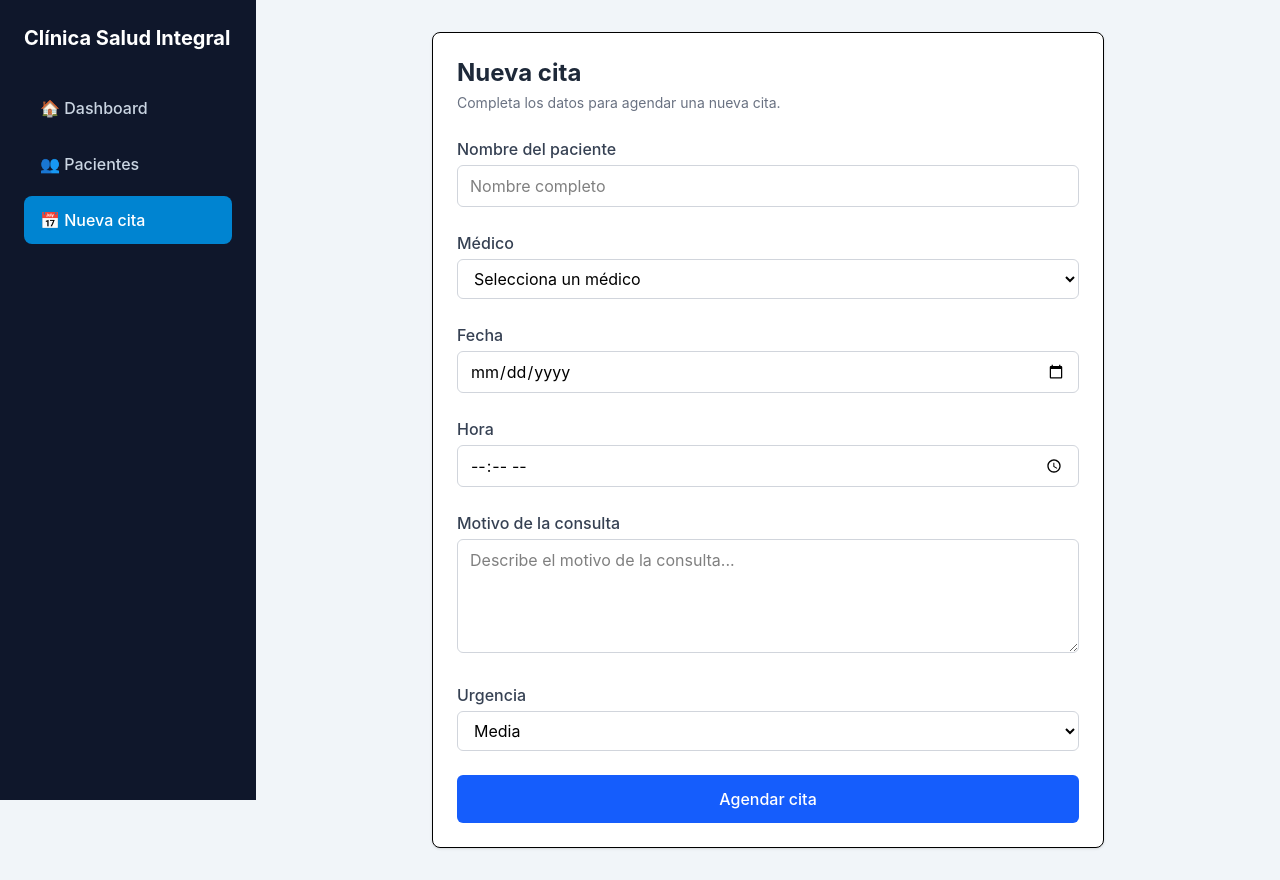
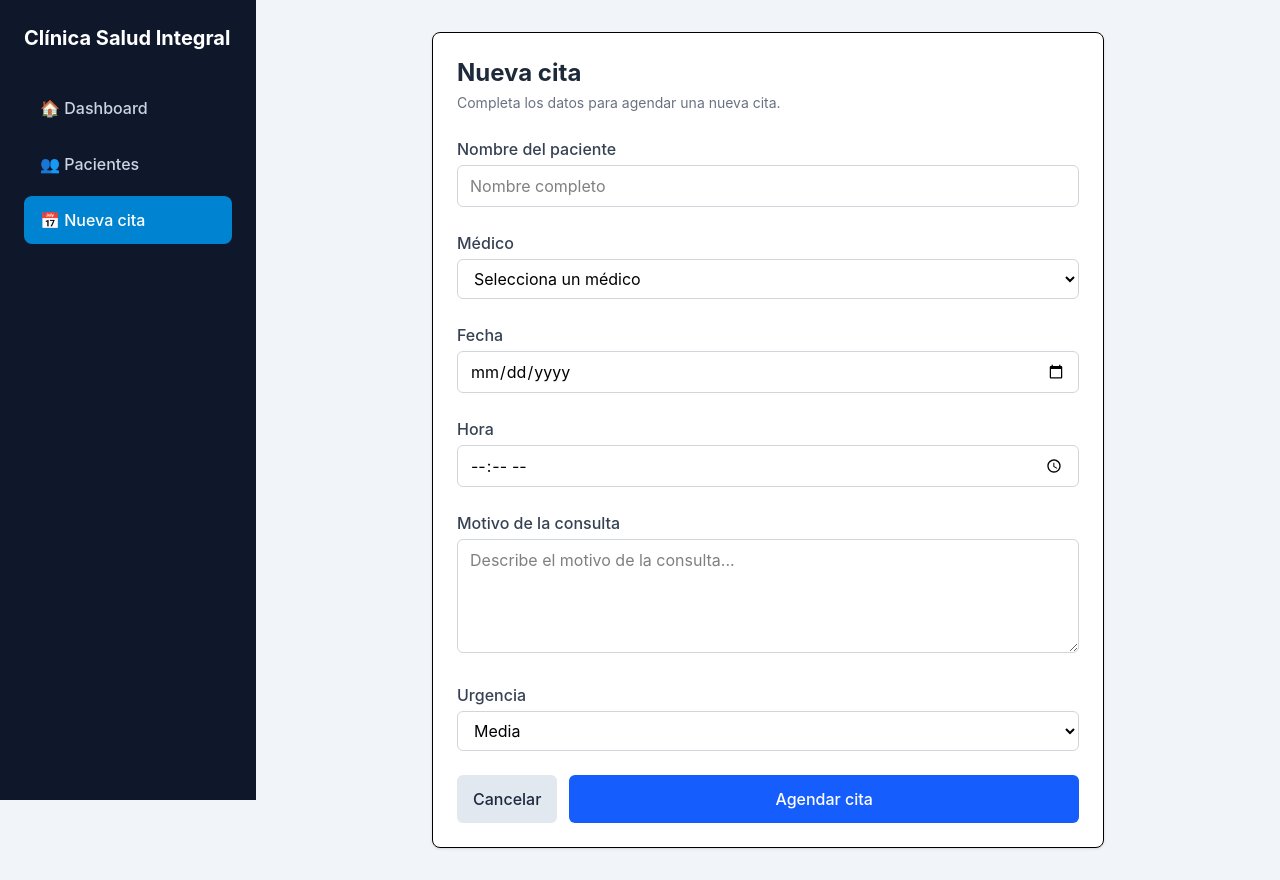
Before and after one commit to yairjaromfloresulrij-prog/clinica-frontend, a React (Vite) app: page /citas/nueva in a window 1280 px wide. Built offline with nearby package versions, Linux system fonts and the light colour scheme.

Commit message:
feat: add 404 page and connect all navigation

```diff
--- a/src/FormularioCita.tsx
+++ b/src/FormularioCita.tsx
@@ -1,12 +1,13 @@
 import { useState } from "react";
 import { useForm } from "react-hook-form";
 import { zodResolver } from "@hookform/resolvers/zod";
-
+import { useNavigate } from "react-router-dom";
 import { citaSchema, type CitaFormData } from "./schemas/citaSchema";
 import { useMedicos } from "./hooks/useMedicos";
 
 export default function FormularioCita() {
   const { medicos, cargando } = useMedicos();
+  const navigate = useNavigate();
 
   const [citaConfirmada, setCitaConfirmada] = useState<CitaFormData | null>(
     null,
@@ -262,13 +263,23 @@ export default function FormularioCita() {
         )}
       </div>
 
+      <div className="flex gap-3">
+        <button
+          type="button"
+          onClick={() => navigate(-1)}
+          className="rounded-md bg-slate-200 px-4 py-3 font-medium text-slate-800 hover:bg-slate-300"
+        >
+          Cancelar
+        </button>
+
         <button
           type="submit"
           disabled={isSubmitting}
-        className="w-full rounded-md bg-blue-600 px-4 py-3 font-medium text-white hover:bg-blue-700 disabled:cursor-not-allowed disabled:opacity-50"
+          className="flex-1 rounded-md bg-blue-600 px-4 py-3 font-medium text-white hover:bg-blue-700 disabled:cursor-not-allowed disabled:opacity-50"
         >
           {isSubmitting ? "Agendando..." : "Agendar cita"}
         </button>
+      </div>
     </form>
   );
 }
--- /dev/null
+++ b/src/PaginaNotFound.tsx
@@ -0,0 +1,26 @@
+import { Link } from "react-router-dom";
+
+export function PaginaNotFound() {
+  return (
+    <div className="flex min-h-[70vh] flex-col items-center justify-center text-center">
+      <div className="mb-4 text-6xl">🔎</div>
+
+      <h1 className="text-6xl font-bold text-slate-900">404</h1>
+
+      <h2 className="mt-4 text-2xl font-semibold text-slate-800">
+        Página no encontrada
+      </h2>
+
+      <p className="mt-2 max-w-md text-slate-600">
+        La página que estás buscando no existe o ya no está disponible.
+      </p>
+
+      <Link
+        to="/"
+        className="mt-6 rounded-lg bg-sky-600 px-5 py-3 font-medium text-white hover:bg-sky-700"
+      >
+        Ir al inicio
+      </Link>
+    </div>
+  );
+}
```
Lines whose indentation alone changed are shown as unchanged.
